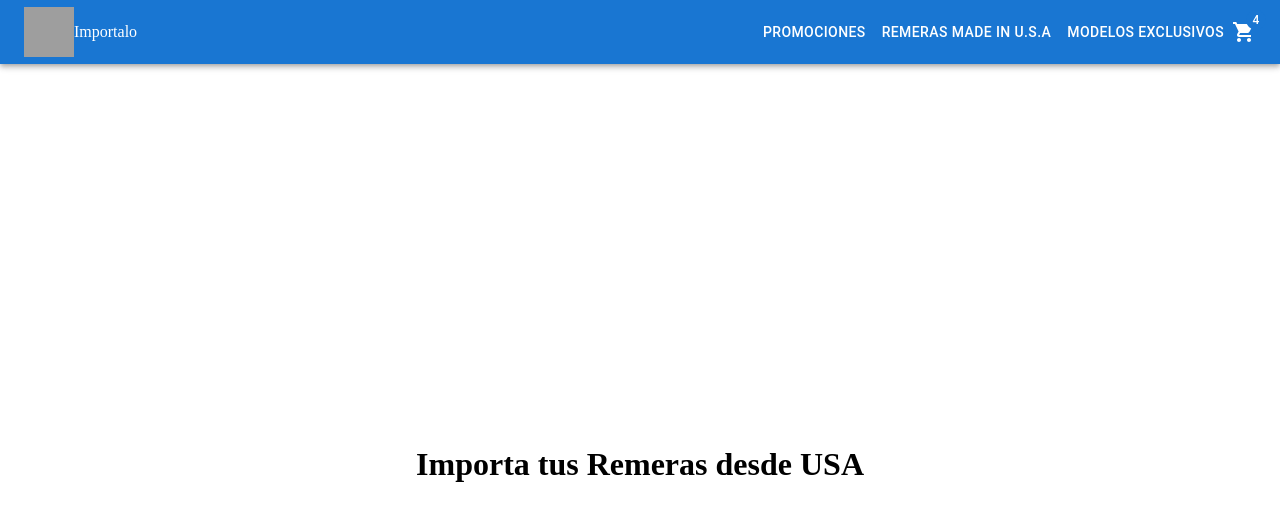
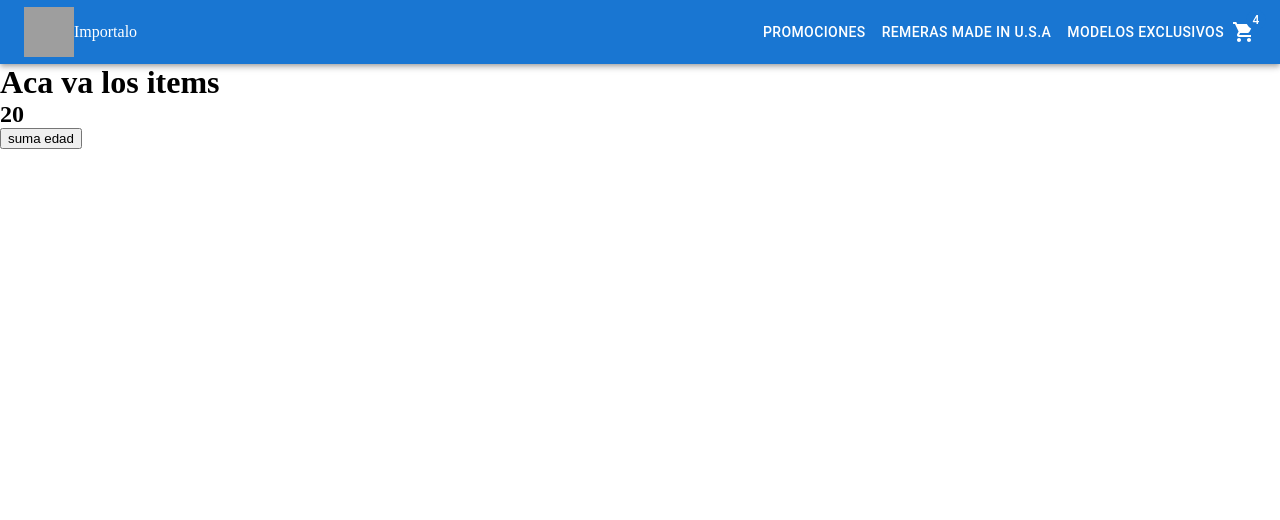
Before and after one commit to fernandovidalpiazza/terceraEntregaReact, a React (Vite) app: page / in a window 1280 px wide. Shown: the top 520 px of the page. Built offline with nearby package versions, Linux system fonts and the light colour scheme; grey boxes are pictures that could not be loaded.

Commit message:
trabajo1parte

```diff
--- a/src/App.jsx
+++ b/src/App.jsx
@@ -1,16 +1,14 @@
+import ItemListContainer from "./Componets/page/itemListContainer/ItemListContainer"
+import ButtonAppBar from "./Componets/layout/navbar/ButtonAppBar";
 
-import Home from "./Componets/page/home/Home"
-import ItemListContainer from "./Componets/page/itemListContainer/ItemListContainer"
 
 function App() {
   return (
     <div>
+      <ButtonAppBar />
+      <ItemListContainer />
 
-      <Home />
 
-      <div style={{  display: 'flex', justifyContent: 'center', alignItems: 'center', height: '100vh' }}>
-        <ItemListContainer greeting="Importa tus Remeras desde USA"  />
-      </div>
     </div>
   );
 };
--- a/src/Componets/page/home/Home.jsx
+++ /dev/null
@@ -1,13 +0,0 @@
-import ButtonAppBar from "../../layout/navbar/ButtonAppBar"
-
-const Home = () => {
-  return (
-
-
-      <ButtonAppBar />
-
-  )
-
-}
-
-export default Home
--- /dev/null
+++ b/src/Componets/page/itemListContainer/ItemList.jsx
@@ -0,0 +1,15 @@
+
+
+const ItemList = ({ edad,  setEdad} ) => {
+    return (
+
+
+     <div>
+        <h1> Aca va los items</h1>
+        <h2>{edad}</h2>
+        <button onClick={()=>setEdad (edad + 1)}>suma edad</button>
+     </div>
+     )
+  }
+
+  export default ItemList
--- a/src/Componets/page/itemListContainer/ItemListContainer.jsx
+++ b/src/Componets/page/itemListContainer/ItemListContainer.jsx
@@ -1,9 +1,14 @@
+import { useState } from "react"
+
+import ItemList from "./ItemList"
 
 
 
-const ItemListContainer = (  {greeting }) => {
+  const ItemListContainer = () => {
+    const [products , setProducts] = useState([])
+    const [ edad , setEdad] = useState(20)
     return (
-      <div> <h1> {greeting}   </h1> </div>
+      < ItemList edad = {edad} setEdad ={setEdad} />
     )
   }
 
```
Also changed, not shown: src/Componets/page/itemDetail/ItemDetail.jsx (added, +9 -0 lines), src/Componets/page/itemDetail/ItemDetailContainer.jsx (added, +9 -0 lines).
